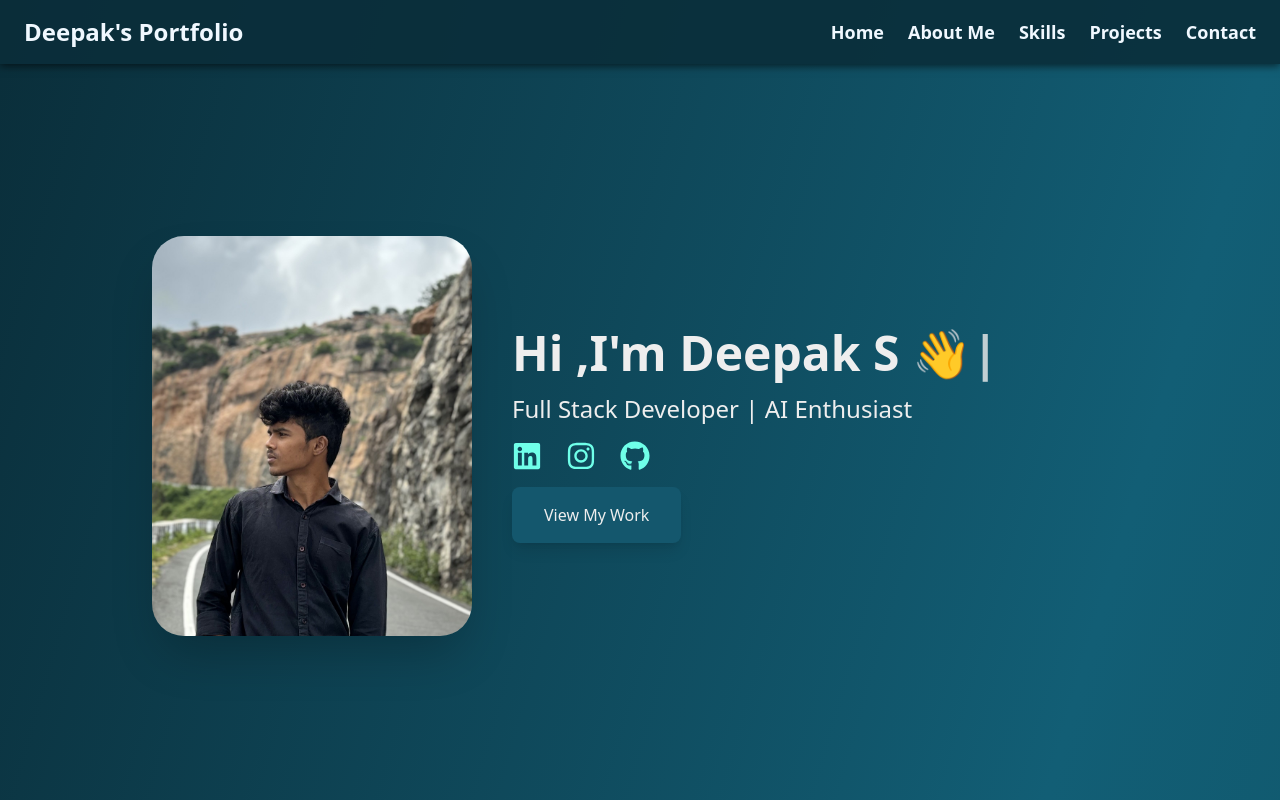
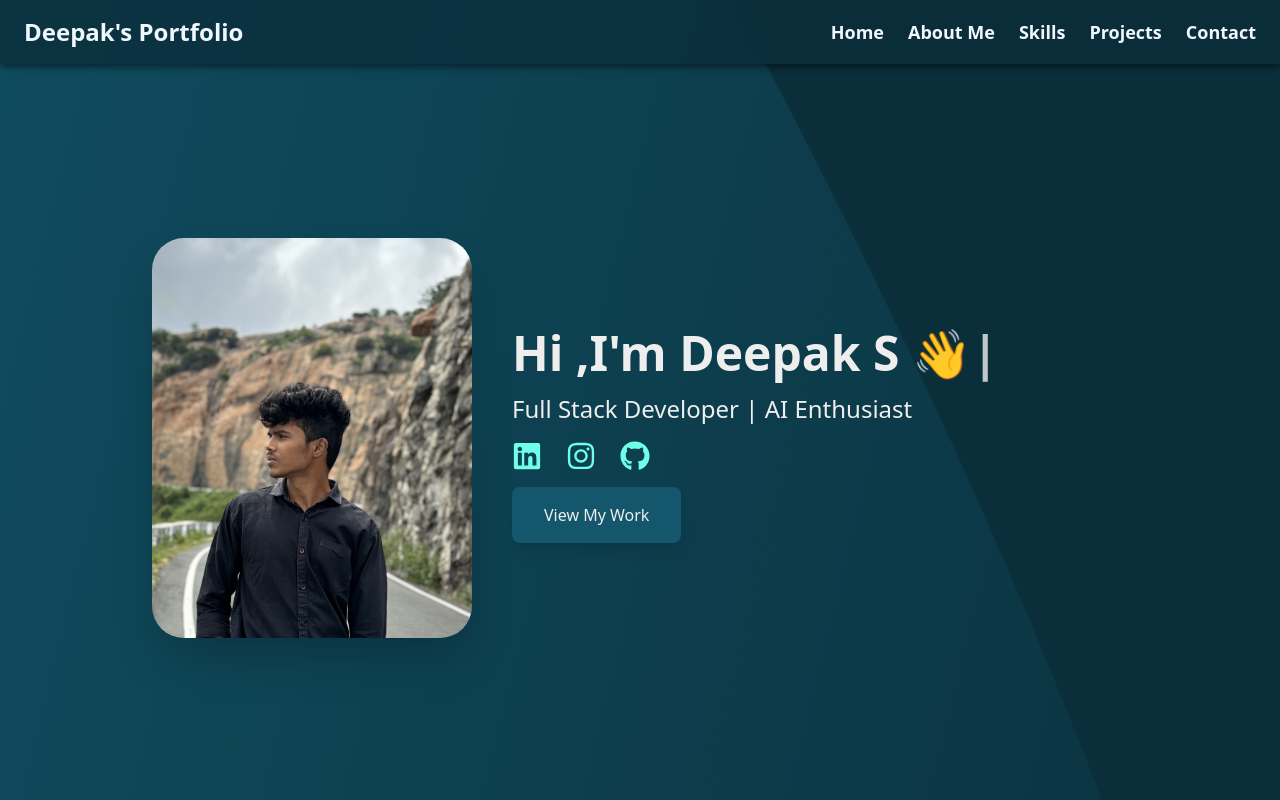
Before and after one commit to deep10dr/Portfolio, a React (Vite) app in the folder Frontend/: page / in a window 1280 px wide. Shown: the top 800 px of the page. Built offline with nearby package versions, Linux system fonts and the light colour scheme.

Commit message:
some changes

```diff
--- a/Frontend/src/assets/components/HeroSection.jsx
+++ b/Frontend/src/assets/components/HeroSection.jsx
@@ -45,7 +45,7 @@ function HeroSection() {
 
       {/* Profile Image with Fixed Container and Image Animation */}
       <div>
-        <div className='w-68 h-78 md:w-80 md:h-100 rounded-4xl overflow-hidden shadow-2xl'>
+        <div className='w-68 h-78 md:w-80 md:h-100 rounded-4xl overflow-hidden shadow-2xl md:mt-1 mt-5'>
           <img
             src='/IMG_2418.jpg'
             alt='Deepak'
--- a/Frontend/src/assets/components/Navbar.jsx
+++ b/Frontend/src/assets/components/Navbar.jsx
@@ -33,7 +33,7 @@ function Navbar() {
   ];
 
   return (
-    <nav className="fixed top-0 left-0 w-full bg-[#0A2E3A]/90 text-[#F0F8FF] shadow-[0_2px_8px_rgba(0,0,0,0.6)] z-50">
+<nav className="fixed top-0 left-0 w-full bg-[#0A2E3A]/80 text-[#F0F8FF] shadow-[0_2px_8px_rgba(0,0,0,0.6)] z-50 backdrop-blur-md">
       <div className="max-w-screen-xl mx-auto px-6 py-4 flex justify-between items-center">
 
         {/* Logo */}
--- a/Frontend/src/assets/pages/Home.jsx
+++ b/Frontend/src/assets/pages/Home.jsx
@@ -5,10 +5,12 @@ import Projects from '../components/Project';
 import Skills from '../components/Skills';
 import Contact from '../components/Contact';
 import Footer from '../components/Footer';
+import '../style/LineBackground.css'
 
 function Home() {
   return (
-    <div className="w-full overflow-x-hidden bg-gradient-to-br from-[#0A2E3A] via-[#125E75] to-[#0D4C5C] min-h-screen">
+    <div className="relative w-full overflow-x-hidden min-h-screen animated-bg">
+      <div className="relative z-10">
         {/* Navbar */}
         <Navbar />
 
@@ -18,7 +20,7 @@ function Home() {
         </section>
 
         {/* About Me Section */}
-      <section id="about">
+        <section id="about" >
           <AboutMe />
         </section>
 
@@ -40,7 +42,9 @@ function Home() {
         {/* Footer Section */}
         <Footer />
       </div>
+    </div>
   );
 }
 
+
 export default Home;
--- a/Frontend/src/assets/style/LineBackground.css
+++ b/Frontend/src/assets/style/LineBackground.css
@@ -1,21 +1,34 @@
-.line-animation {
+.animated-bg {
+  position: relative;
+  overflow: hidden;
+  background-color: #0A2E3A; /* Safe fallback */
+/* Ensure full height */
+  z-index: 0;
+}
+
+.animated-bg::before {
+  content: '';
+  position: absolute;
   width: 100%;
   height: 100%;
-  background-image: linear-gradient(
-    to bottom,
-    rgba(255, 255, 255, 0.05) 1px,
-    transparent 1px
-  );
-  background-size: 100% 20px;
-  animation: lineDrop 2s linear infinite;
-  opacity: 0.5;
+  top: -50%;
+  left: -50%;
+  background: linear-gradient(135deg, #0A2E3A 10%, #125E75 50%, #0D4C5C 90%);
+  border-radius: 35% 45% 55% 40% / 40% 60% 35% 60%;
+  animation: waveMorph 10s ease-in-out infinite;
+  z-index: -1; /* Behind content */
+  opacity: 0.6;
+  transition: none;
+  will-change: transform, border-radius;
 }
 
-@keyframes lineDrop {
-  0% {
-    background-position: 0 0;
+@keyframes waveMorph {
+  0%, 100% {
+    border-radius: 35% 45% 55% 40% / 40% 60% 35% 60%;
+    transform: rotate(0deg);
   }
-  100% {
-    background-position: 0 20px;
+  50% {
+    border-radius: 45% 35% 40% 60% / 55% 35% 65% 45%;
+    transform: rotate(180deg);
   }
 }
```
Also changed, not shown: Frontend/src/assets/style/HeroSection.css (deleted, +0 -17 lines). Lines whose indentation alone changed are shown as unchanged.
